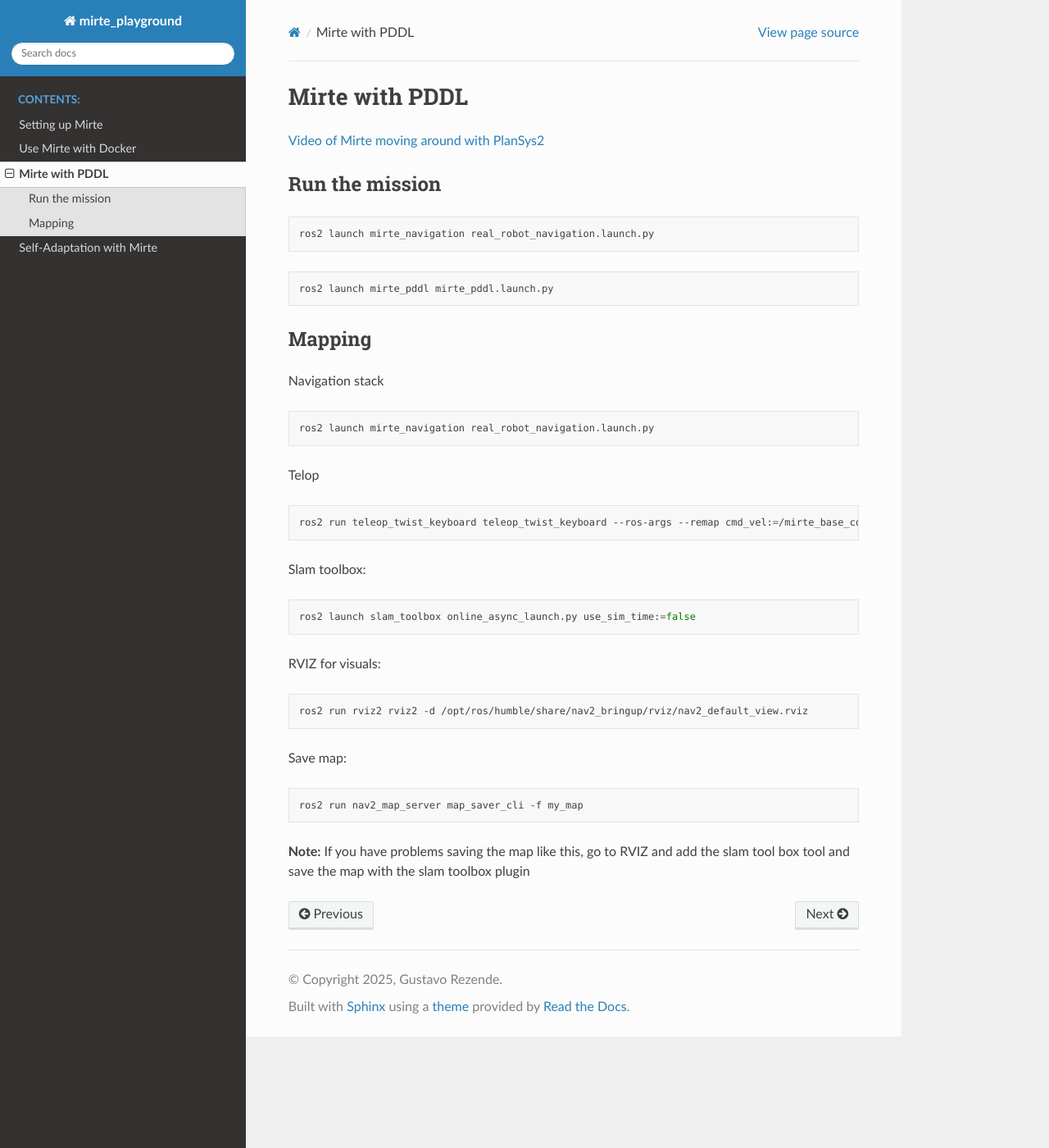
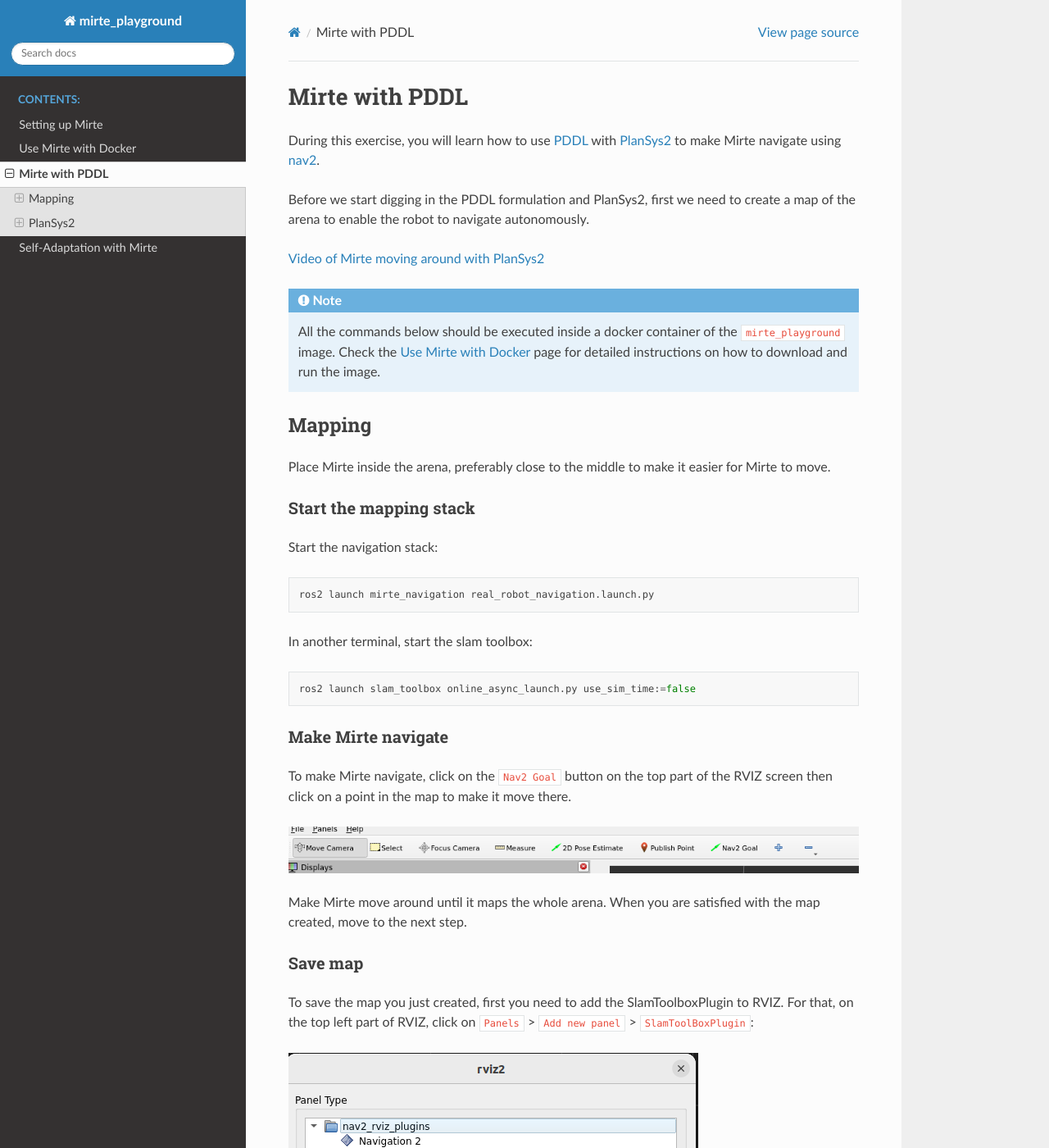
Before and after one commit to kas-lab/mirte_playground, a Sphinx documentation site: the page built from docs/source/mirte_pddl.md, in a window 1280 px wide and 1400 px high. Shown: the whole window at 82% size. Built offline with Sphinx 7.4.7 and the Read the Docs theme 3.1.0, drawn with Linux system fonts in a browser that asks for light colours; some of the changed text lies outside the part shown.

Commit message:
update mirte pddl documentation

````diff
--- a/docs/source/mirte_pddl.md
+++ b/docs/source/mirte_pddl.md
@@ -1,41 +1,94 @@
 # Mirte with PDDL
+
+During this exercise, you will learn how to use [PDDL](https://planning.wiki/guide/whatis/pddl) with [PlanSys2](https://plansys2.github.io/) to make Mirte navigate using [nav2](https://docs.nav2.org/).
+
+Before we start digging in the PDDL formulation and PlanSys2, first we need to create a map of the arena to enable the robot to navigate autonomously.
 
 [Video of Mirte moving around with PlanSys2](https://www.youtube.com/shorts/LW3ei5E4KZw)
 
-## Run the mission
+```{note}
+All the commands below should be executed inside a docker container of the `mirte_playground` image. Check the [Use Mirte with Docker](https://kas-lab.github.io/mirte_playground/docker.html) page for detailed instructions on how to download and run the image.
+```
 
+## Mapping
+
+Place Mirte inside the arena, preferably close to the middle to make it easier for Mirte to move.
+
+### Start the mapping stack
+
+Start the navigation stack:
 ```Bash
 ros2 launch mirte_navigation real_robot_navigation.launch.py
 ```
 
+In another terminal, start the slam toolbox:
+```Bash
+ros2 launch slam_toolbox online_async_launch.py use_sim_time:=false
+```
+
+### Make Mirte navigate
+
+To make Mirte navigate, click on the `Nav2 Goal` button on the top part of the RVIZ screen then click on a point in the map to make it move there.
+
+![alt text](nav2goal.png)
+
+Make Mirte move around until it maps the whole arena. When you are satisfied with the map created, move to the next step.
+
+### Save map
+
+To save the map you just created, first you need to add the SlamToolboxPlugin to RVIZ. For that, on the top left part of RVIZ, click on `Panels` > `Add new panel` > `SlamToolBoxPlugin`:
+
+![alt text](rviz_add_slam_toolbox_plugin.png)
+
+After adding the panel, it should show up in the bottom left part of RVIZ
+
+![alt text](toolbox.png)
+
+Insert the following path in the field in front of the `Save Map` button and click on the button:
+
+```
+/home/ubuntu-user/mirte_ws/src/mirte_navigation/maps/arena_map
+```
+
+## PlanSys2
+
+For this exercise, we designed a very simple scenario where Mirte should move through 3 waypoints and return to the initial position.
+
+### PDDL
+
+The first thing you need to do is to modify the [domain.pddl](https://github.com/kas-lab/mirte_playground/blob/main/mirte_pddl/pddl/domain.pddl) and [problem.pddl](https://github.com/kas-lab/mirte_playground/blob/main/mirte_pddl/pddl/problem.pddl) files to model the scenario described above.
+
+```{note}
+Tip: make sure you model which points were already visited and modify the action preconditions to use this knowledge. Also, make sure the action effects properly model the location of the robot, and its impact on the visisted waypoints knowledge.
+```
+
+### Waypoints configuration
+
+Update the [waypoints.yml](https://github.com/kas-lab/mirte_playground/blob/main/mirte_pddl/config/waypoints.yml) configuration file with coordinates that make sense for your map.
+To obtain the coordinates of points in the map, you can click on the `Publish Point` button on the top part of RVIZ and subscribe to the `/clicked_point` topic to obtain the coordinates.
+
+```Bash
+ros2 topic echo /clicked_point
+```
+
+### Adding more waypoints
+
+If you want to add more waypoints, in addition to adding them to the [waypoints.yml](https://github.com/kas-lab/mirte_playground/blob/main/mirte_pddl/config/waypoints.yml) file, you need to declare the new waypoints in the [move action](https://github.com/kas-lab/mirte_playground/blob/fcb49fa21600141758ce2ff98e6cbc59564cc44c/mirte_pddl/src/action_move.cpp#L49-L52).
+
+### Run PlanSys with Mirte
+
+**First, connect to Mirte.**
+
+In your computer, inside the docker container, start the navigation stack:
+```Bash
+ros2 launch mirte_navigation real_robot_navigation.launch.py
+```
+
+In another terminal, start PlanSys2:
 ```Bash
 ros2 launch mirte_pddl mirte_pddl.launch.py
 ```
 
-## Mapping
-
-Navigation stack
-```Bash
-ros2 launch mirte_navigation real_robot_navigation.launch.py
+```{note}
+Sometimes PlanSys2 crashes when starting, so give it another try in case it doesn't work in the first try.
 ```
-
-Telop
-```Bash
-ros2 run teleop_twist_keyboard teleop_twist_keyboard --ros-args --remap cmd_vel:=/mirte_base_controller/cmd_vel
-```
-
-Slam toolbox:
-```Bash
-ros2 launch slam_toolbox online_async_launch.py use_sim_time:=false
-```
-
-RVIZ for visuals:
-```Bash
-ros2 run rviz2 rviz2 -d /opt/ros/humble/share/nav2_bringup/rviz/nav2_default_view.rviz
-```
-
-Save map:
-```Bash
-ros2 run nav2_map_server map_saver_cli -f my_map
-```
-**Note:** If you have problems saving the map like this, go to RVIZ and add the slam tool box tool and save the map with the slam toolbox plugin
````
Also changed, not shown: docs/source/docker.md (+26 -1 lines), docs/source/nav2goal.png (added), docs/source/rviz_add_slam_toolbox_plugin.png (added), docs/source/toolbox.png (added), 2 other files.
